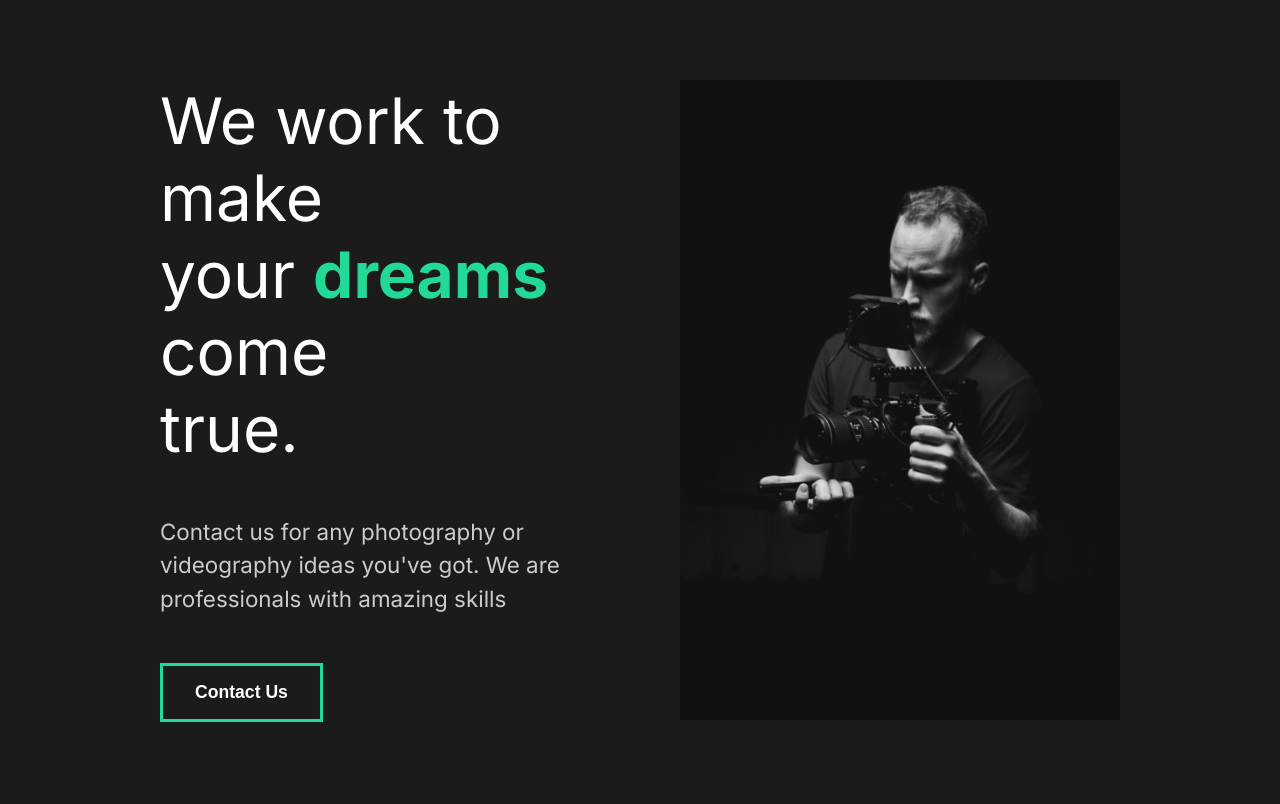
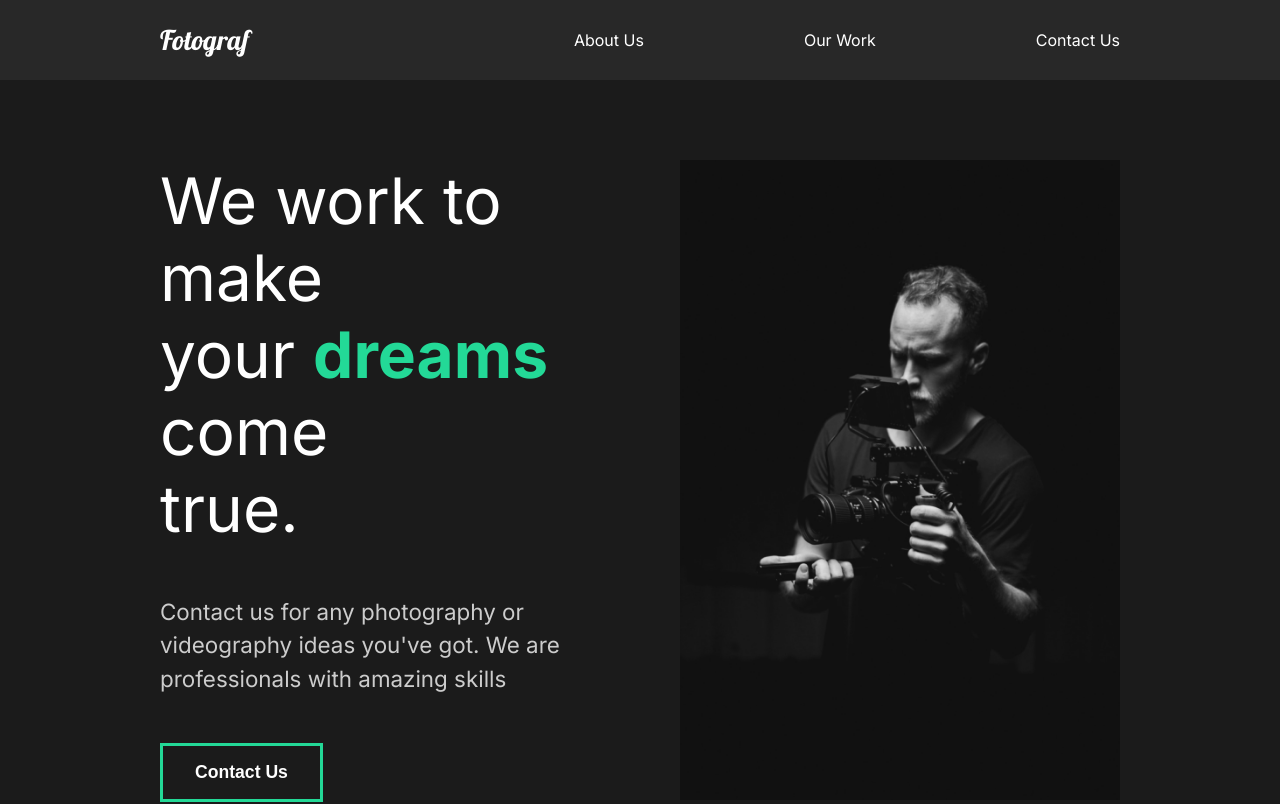
Before and after one commit to jayblacc2/react-website, a React (Create React App) app: page / in a window 1280 px wide. Shown: the top 804 px of the page. Built offline with nearby package versions, Linux system fonts and the light colour scheme.

Commit message:
create nav component

```diff
--- a/src/App.js
+++ b/src/App.js
@@ -1,9 +1,11 @@
 import GlobalStyle from './components/GlobslStyle';
+import Nav from './components/Nav';
 import AboutUs from './pages/AboutUs';
 
 function App() {
   return (
     <div className="App">
+      <Nav />
       <AboutUs />
       <GlobalStyle />
     </div>
--- a/src/components/GlobslStyle.js
+++ b/src/components/GlobslStyle.js
@@ -48,6 +48,8 @@
   }
   a {
     font-weight: 1.1rem;
+    text-decoration: none;
+    color: #fff;
   }
   p {
     padding: 3rem 0;
@@ -55,6 +57,10 @@
     font-size: 1.4rem;
     line-height: 150%;
   }
+
+  ul {
+    list-style: none;
+  }
 `;
 
 export default GlobalStyle;
--- /dev/null
+++ b/src/components/Nav.js
@@ -0,0 +1,50 @@
+import styled from 'styled-components';
+
+import React from 'react';
+
+export default function Nav() {
+  return (
+    <NavMenu>
+      <h1>
+        <a href="#" id="Logo">
+          Fotograf
+        </a>
+      </h1>
+      <ul>
+        <li>
+          <a href="#">About Us</a>
+        </li>
+        <li>
+          <a href="#">Our Work</a>
+        </li>
+        <li>
+          <a href="#">Contact Us</a>
+        </li>
+      </ul>
+    </NavMenu>
+  );
+}
+
+const NavMenu = styled.nav`
+  background: #282828;
+  min-height: 10vh;
+  display: flex;
+  margin: auto;
+  justify-content: space-between;
+  align-items: center;
+  padding: 1rem 10rem;
+
+  #Logo {
+    font-size: 1.7rem;
+    font-family: 'Lobster', cursive;
+    font-weight: lighter;
+  }
+
+  ul {
+    display: flex;
+  }
+  li {
+    padding-left: 10rem;
+    position: relative;
+  }
+`;
```
